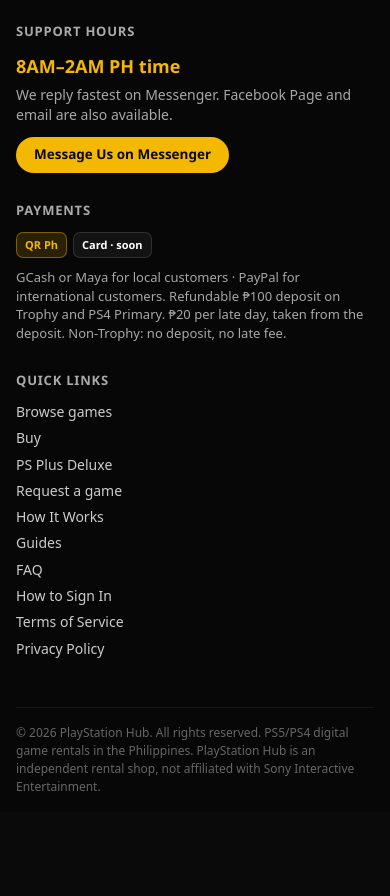
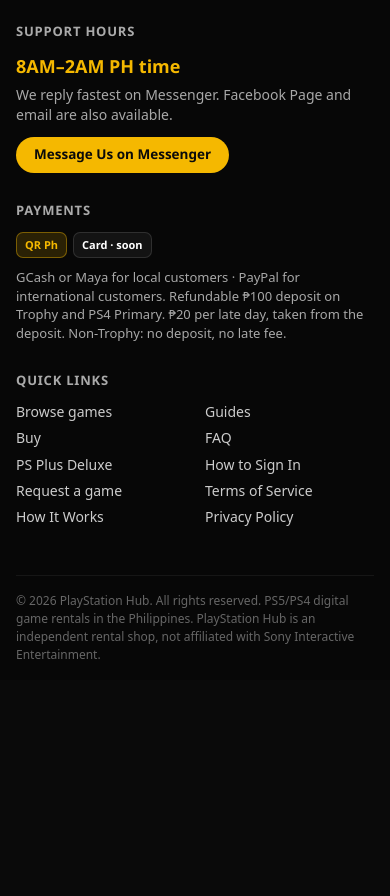
Before and after one commit to playstationhub00-dot/playstation-hub, a Node server app: page /browse in a window 390 px wide. Shown: the part 3330-4226 px from the top of the page. After the commit the page ends 3989 px from the top, so only its background shows below. Run offline with Node 20, Linux system fonts and the light colour scheme; some libraries are stand-ins or nearby versions.

Commit message:
Split the footer Quick links list into two columns. (#78)
The same ten links fill down the first column, then the second, so the footer is shorter on desktop and on a phone.

Co-authored-by: Cursor Agent <cursoragent@cursor.com>
Co-authored-by: playstationhub00-dot <playstationhub00-dot@users.noreply.github.com>

```diff
--- a/public/css/proposal/styles.css
+++ b/public/css/proposal/styles.css
@@ -230,7 +230,15 @@ footer {
 .pay-qrph { background: rgba(245,184,0,0.15); border-color: rgba(245,184,0,0.4); color: var(--accent); }
 .pay-bank { background: rgba(255,255,255,0.08); border-color: rgba(255,255,255,0.2); color: #ddd; }
 .deposit { color: var(--text-secondary); font-size: 13px; margin-top: 10px; }
-.foot-links { display: grid; gap: 6px; color: #ccc; font-size: 14px; }
+.foot-links {
+  display: grid;
+  grid-template-columns: 1fr 1fr;
+  grid-template-rows: repeat(5, auto);
+  grid-auto-flow: column;
+  gap: 6px 20px;
+  color: #ccc;
+  font-size: 14px;
+}
 .legal { color: #666; font-size: 12px; line-height: 1.5; border-top: 1px solid #161616; padding-top: 16px; }
 
 /* Browse */
```
